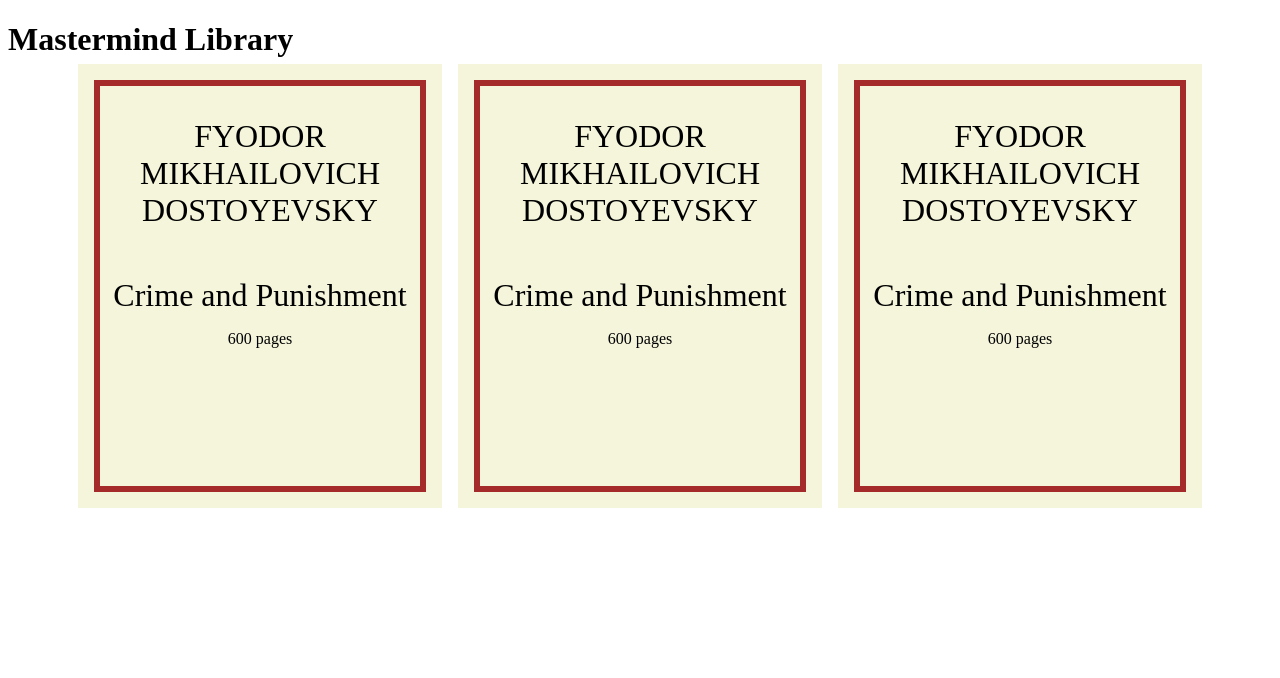
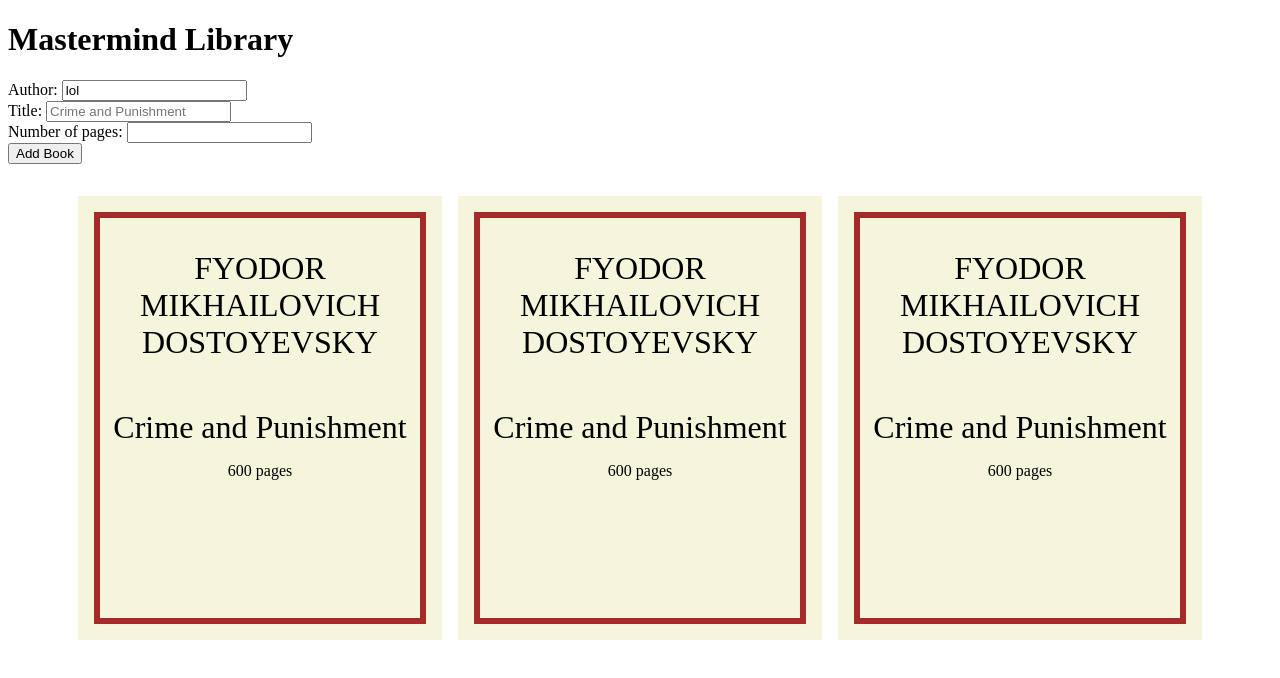
Before and after one commit to Mando1899/Library, a plain HTML site: page index.html in a window 1280 px wide. Drawn offline with Linux system fonts and the light colour scheme.

Commit message:
created a basic form for adding books its not functional yet

```diff
--- a/index.html
+++ b/index.html
@@ -5,25 +5,43 @@
     <meta name="viewport" content="width=device-width, initial-scale=1.0">
     <title>Mastermind Library</title>
     <link rel="stylesheet" href="styles.css">
+    <script src="javascript.js" defer></script>
 </head>
 <body>
     <div class="main-contianer">
         <div class="header">
             <h1>Mastermind Library</h1>
         </div>
+
+        <form action="/" method="GET">
+            <div>
+                <label for="author">Author:</label>
+                <input type="text" value="lol" placeholder="Dostoyevsky" name="author" class="input-author" id="author">
+            </div>
+            <div>
+                <label for="title">Title:</label>
+                <input type="text" placeholder="Crime and Punishment" name="title" class="input-title" id="title">
+            </div>
+            <div>
+                <label for="pages">Number of pages:</label>
+                <input type="number" name="pages" class="input-pages" id="pages">
+            </div>
+            <button type="submit" class="add-book">Add Book</button>
+        </form>
+
         <div class="books">
             <div class="book">
-                <span class="writer">FYODOR MIKHAILOVICH DOSTOYEVSKY</span>
+                <span class="author">FYODOR MIKHAILOVICH DOSTOYEVSKY</span>
                 <span class="title">Crime and Punishment</span>
                 <span>600 pages</span>
             </div>
             <div class="book">
-                <span class="writer">FYODOR MIKHAILOVICH DOSTOYEVSKY</span>
+                <span class="author">FYODOR MIKHAILOVICH DOSTOYEVSKY</span>
                 <span class="title">Crime and Punishment</span>
                 <span>600 pages</span>
             </div>
             <div class="book">
-                <span class="writer">FYODOR MIKHAILOVICH DOSTOYEVSKY</span>
+                <span class="author">FYODOR MIKHAILOVICH DOSTOYEVSKY</span>
                 <span class="title">Crime and Punishment</span>
                 <span>600 pages</span>
             </div>
--- a/styles.css
+++ b/styles.css
@@ -1,4 +1,5 @@
 .books {
+    margin-top: 3em;
     display: flex;
     flex-wrap: wrap;
     gap: 3em;
@@ -18,7 +19,7 @@
     text-align: center;
 }
 
-.writer {
+.author {
     font-size: 2em;
     margin: 1em;
 }
```
